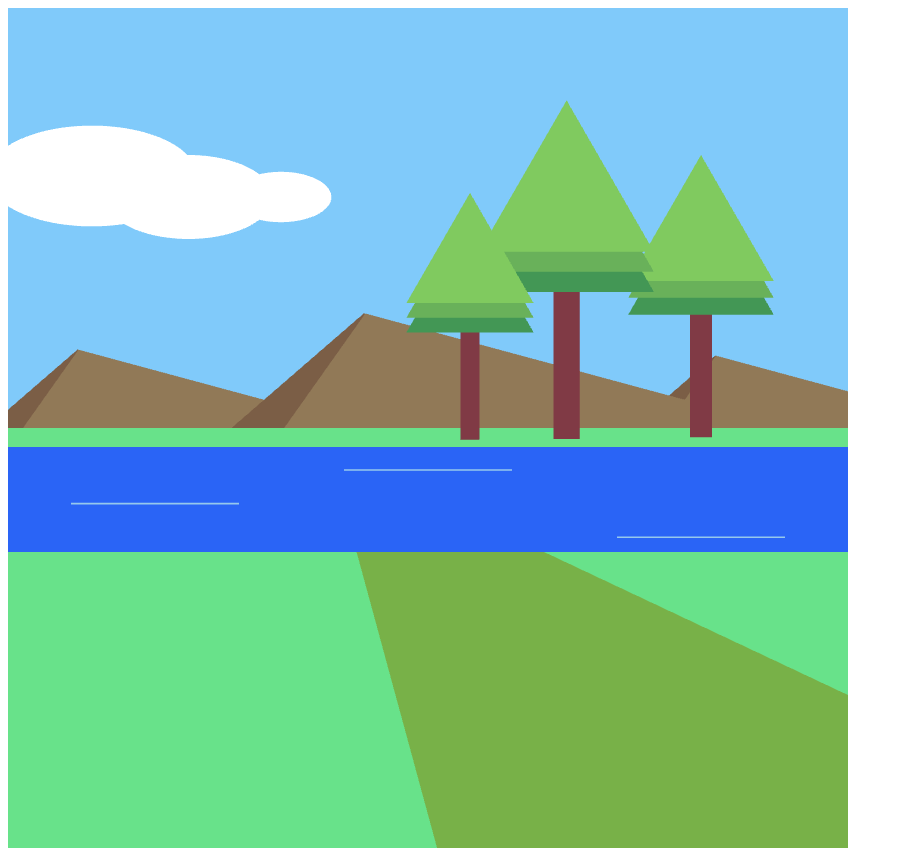
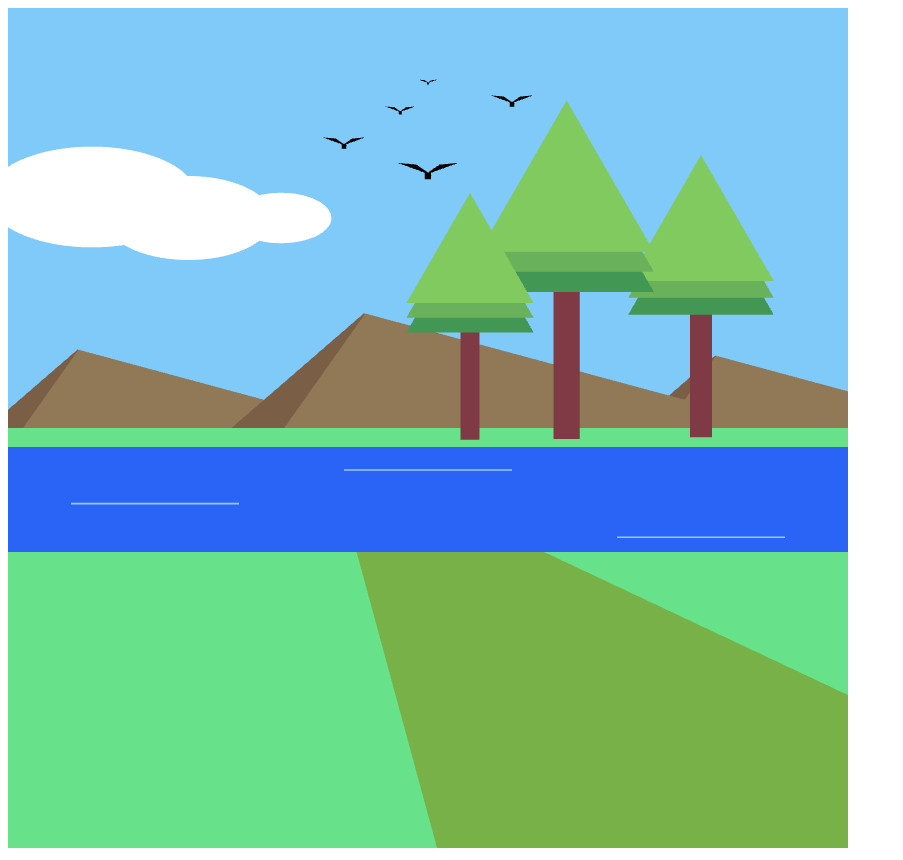
Before and after one commit to Jadit19/computer-graphics, a plain HTML site: page Assignment 1/index.html in a window 1280 px wide. Shown: the whole page, without its empty margins (0-903 px from the left). Drawn offline with Linux system fonts and the light colour scheme.

Commit message:
add birds

```diff
--- a/Assignment 1/index.html
+++ b/Assignment 1/index.html
@@ -19,6 +19,7 @@
     <script type="text/javascript" src="src/objects/mountain.js"></script>
     <script type="text/javascript" src="src/objects/background.js"></script>
     <script type="text/javascript" src="src/objects/cloud.js"></script>
+    <script type="text/javascript" src="src/objects/bird.js"></script>
 
     <script type="text/javascript" src="main.js"></script>
   </head>
--- a/Assignment 1/main.js
+++ b/Assignment 1/main.js
@@ -15,6 +15,9 @@ var background
 
 /** @type {Cloud} */
 var cloud
+
+/** @type {Bird} */
+var bird1, bird2, bird3, bird4, bird5
 
 var color = {
   backgroud: [128, 202, 250]
@@ -40,14 +43,25 @@ const drawBackground = () => {
   centerMountain.translate(0.1, 0)
   rightMountain.translate(0.9, 0)
   rightMountain.scale(1.2)
+  bird2.translate(-0.2, 0.25)
+  bird2.scale(0.7)
+  bird3.translate(0.2, 0.35)
+  bird3.scale(0.7)
+  bird4.translate(-0.066, 0.45)
+  bird4.scale(0.5)
+  bird5.translate(0, 0.64)
+  bird5.scale(0.3)
 
   leftMountain.draw()
   rightMountain.draw()
   centerMountain.draw()
-
   background.draw()
-
   cloud.draw()
+  bird1.draw()
+  bird2.draw()
+  bird3.draw()
+  bird4.draw()
+  bird5.draw()
 }
 
 const drawScenery = () => {
@@ -68,6 +82,12 @@ const initialize = () => {
 
   background = new Background()
   cloud = new Cloud()
+
+  bird1 = new Bird()
+  bird2 = new Bird()
+  bird3 = new Bird()
+  bird4 = new Bird()
+  bird5 = new Bird()
 }
 
 const webGLStart = () => {
--- /dev/null
+++ b/Assignment 1/src/objects/bird.js
@@ -0,0 +1,40 @@
+class Bird {
+  constructor () {
+    this.color = [0, 0, 0]
+
+    this.make()
+  }
+
+  make () {
+    this.body = new Square(this.color)
+    this.leftWing = new Triangle(this.color)
+    this.rightWing = new Triangle(this.color)
+  }
+
+  translate (translateX, translateY) {
+    this.body.translate(translateX, translateY)
+    this.leftWing.translate(translateX, translateY)
+    this.rightWing.translate(translateX, translateY)
+  }
+
+  scale (scale) {
+    this.body.scale(scale, scale)
+    this.leftWing.scale(scale, scale)
+    this.rightWing.scale(scale, scale)
+  }
+
+  draw () {
+    this.body.translate(0, 0.6)
+    this.body.scale(0.015, 0.015)
+    this.leftWing.translate(-0.03, 0.62)
+    this.leftWing.rotate(-20)
+    this.leftWing.scale(0.1, 0.015)
+    this.rightWing.translate(0.03, 0.62)
+    this.rightWing.rotate(20)
+    this.rightWing.scale(0.1, 0.015)
+
+    this.body.draw()
+    this.leftWing.draw()
+    this.rightWing.draw()
+  }
+}
--- a/Assignment 1/src/objects/cloud.js
+++ b/Assignment 1/src/objects/cloud.js
@@ -10,9 +10,9 @@ class Cloud {
     this.center = new Circle(this.color)
     this.right = new Circle(this.color)
 
-    this.left.translate(-0.8, 0.6)
-    this.center.translate(-0.57, 0.55)
-    this.right.translate(-0.35, 0.55)
+    this.left.translate(-0.8, 0.55)
+    this.center.translate(-0.57, 0.5)
+    this.right.translate(-0.35, 0.5)
     this.left.scale(2.5, 1.2)
     this.center.scale(2, 1)
     this.right.scale(1.2, 0.6)
```
